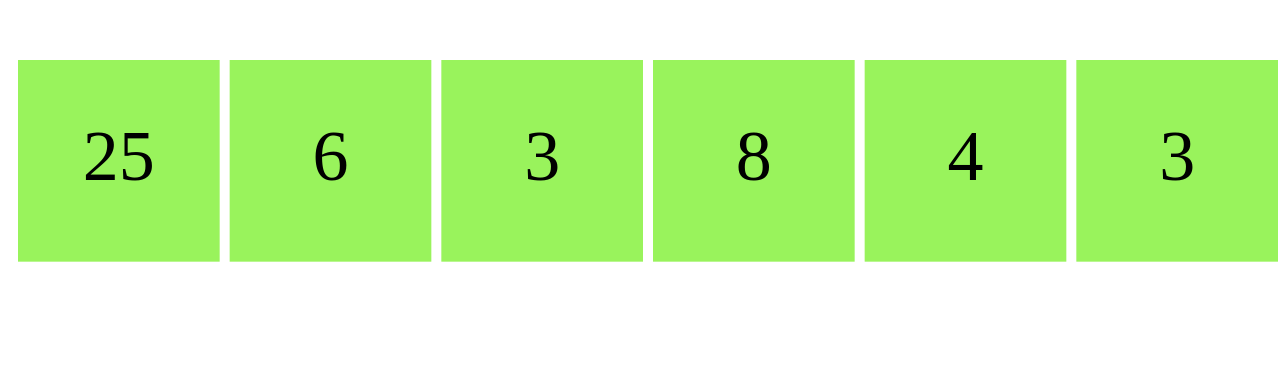
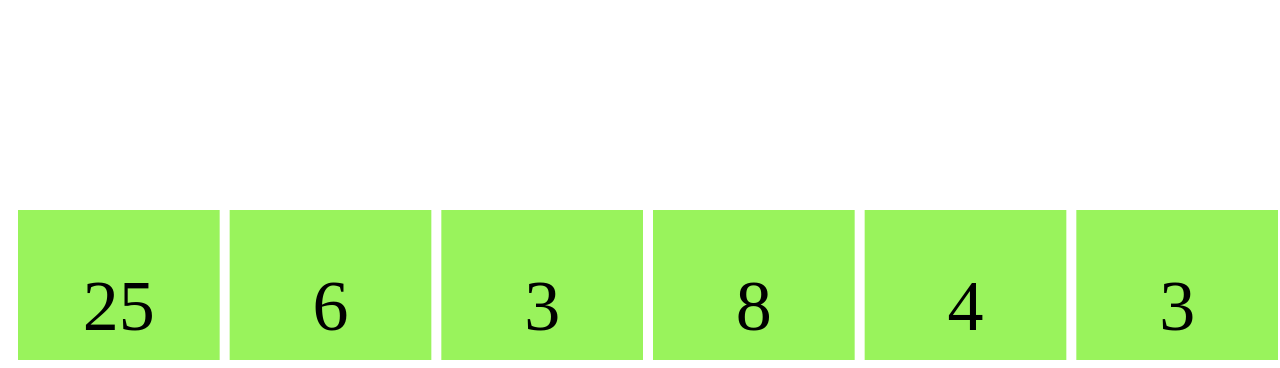
Before and after one commit to W00ge/numbergame, a plain HTML site: page Joe2.html in a window 1280 px wide. Shown: the part 448-816 px from the top of the page. Drawn offline with Linux system fonts and the light colour scheme.

Commit message:
started work on buttons responding

```diff
--- a/Joe2.html
+++ b/Joe2.html
@@ -4,7 +4,17 @@
 
 var onclick = function(event)
 {
-	alert("you " + event.type +"ed OMG!!!" + "x:" + event.pageX + " y:" + event.pageY);
+
+	var mouseX = event.pageX;
+	var mouseY = event.pageY;
+	for(var i = 0; i < globButtons.buttonPositions.length;i++)
+	{
+		butPos = globButtons.buttonPositions[i];
+		if(mouseX < butPos.x + butPos.width && mouseY < butPos.y + butPos.height && mouseX > butPos.x && mouseY > butPos.y)
+		{
+				alert("you " + event.type +"ed OMG!!!" + "x:" + event.pageX + " y:" + event.pageY + " button " + (i + 1));
+		}
+	}
 }
 
 var onresize = function(event)
@@ -18,7 +28,7 @@ var goJoe = function()
 	var a = document.getElementById ("JoeCanvas");
 	a.addEventListener("click",onclick);
 	a.addEventListener("resize",onresize);
-	globNums = pickNumbers(6)
+	globButtons = pickNumbers(6)
 	drawIt();
 }
 
@@ -39,10 +49,11 @@ var drawIt = function()
 	var spaceBetween = 10;
 	var size = (winWidth - (2 * sideMargins) - (spaceBetween * (numButtonsAcross - 1))) / numButtonsAcross;
 	var distance = size + spaceBetween;
-	var buttonTopLine = 500;
+	var buttonTopLine = winHeight / 16 * 13;
 	var buttonTopLineText = buttonTopLine + size / 2;
 	// Draw the buttons
 	var ButtonNum = 0;
+	var ButtonPos = [];
 	while(ButtonNum < 6)
 	{
 		b.fillStyle = "#99f35c";
@@ -52,12 +63,20 @@ var drawIt = function()
 		var n = ButtonNum * distance + sideMargins + size / 2;
 		b.textAlign = "center";
 		b.textBaseline = "middle";
-		b.fillText (globNums.parts[ButtonNum],n,buttonTopLineText);
+		b.fillText (globButtons.parts[ButtonNum],n,buttonTopLineText);
 
-
+		ButtonPos.push (
+		{
+			x: ButtonNum * distance + sideMargins,
+			y: buttonTopLine,
+			width: size,
+			height: size,
+		}
+		)
 
 		ButtonNum ++;
 	}
+	globButtons.buttonPositions = ButtonPos
 }
 
 var pickNumbers = function(numNumbers)
```
